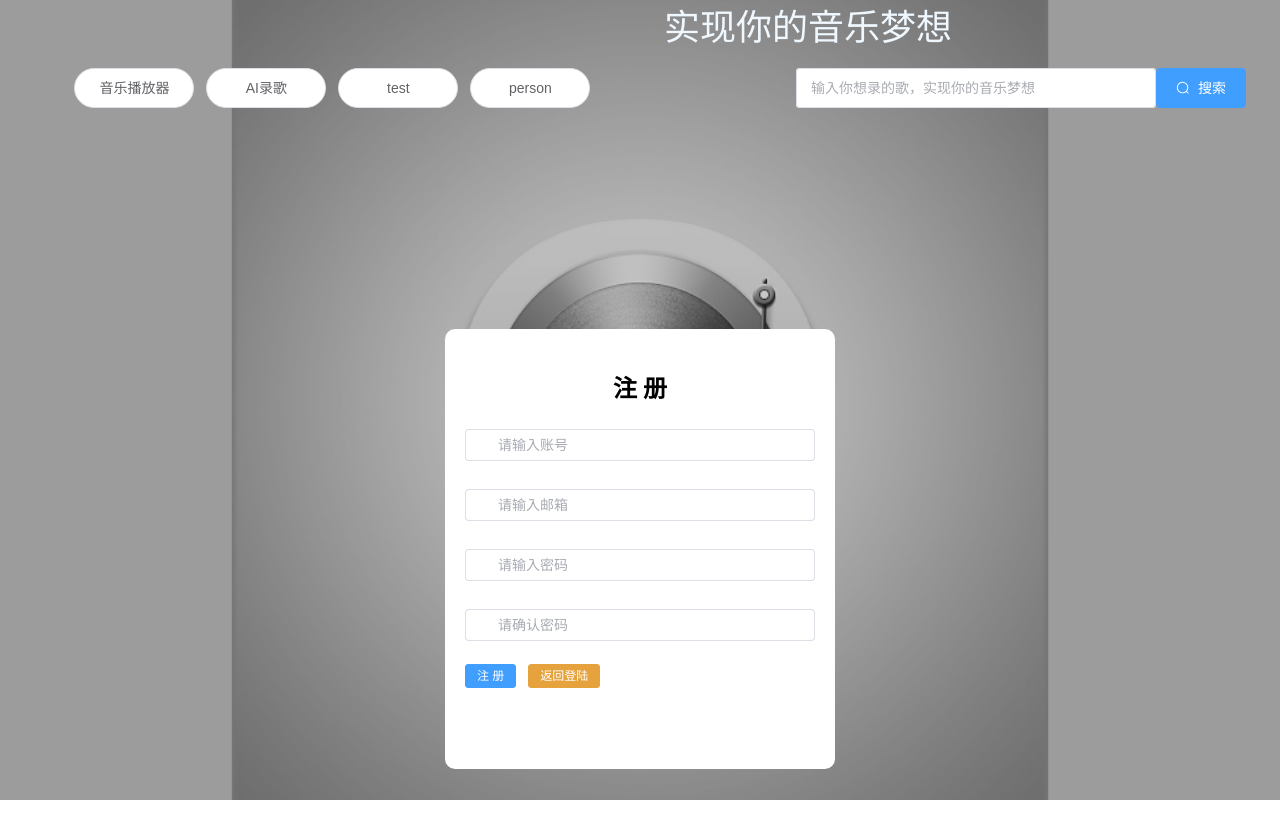
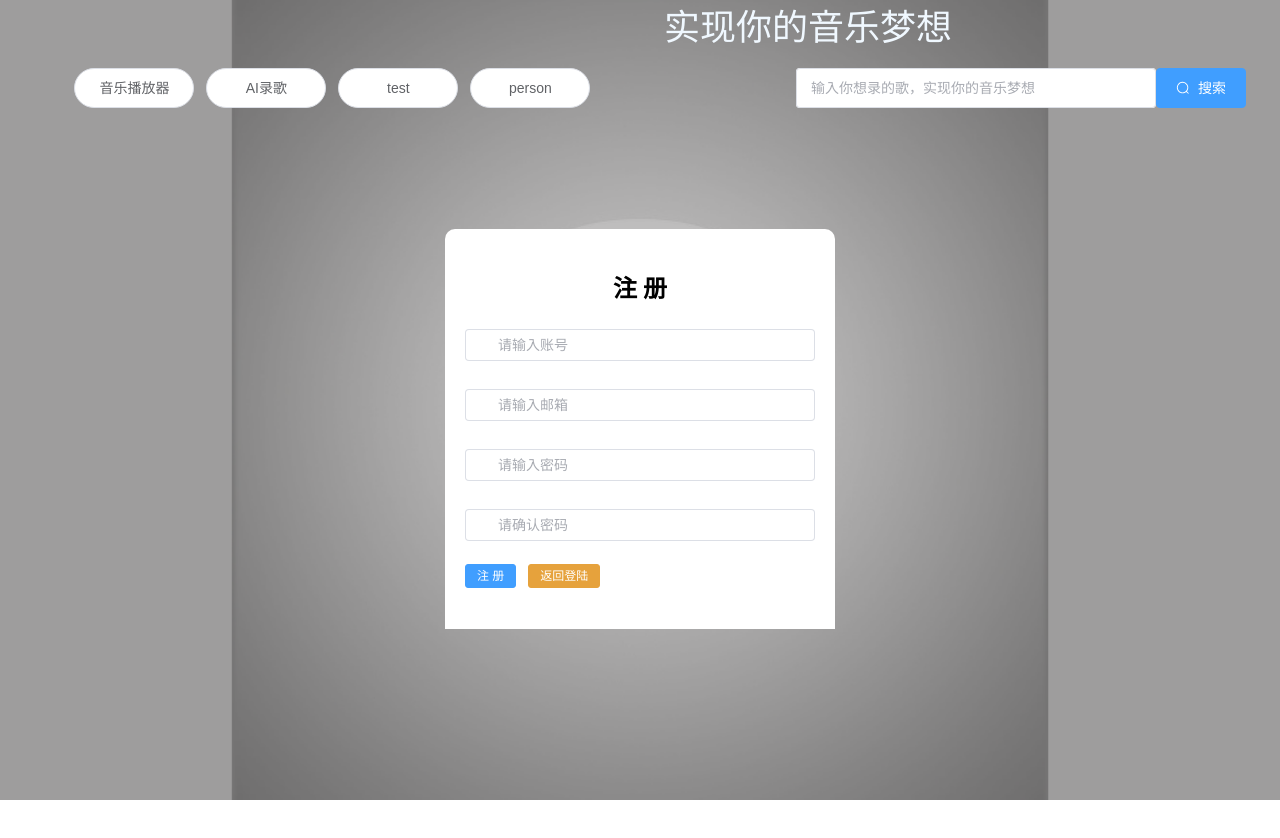
Before and after one commit to jull6123/mr.z_music, a Vue app in the folder vuemusic/: page /register in a window 1280 px wide. Shown: the top 838 px of the page. After the commit the page ends 800 px from the top, so only its background shows below. Built offline with nearby package versions, Linux system fonts and the light colour scheme.

Commit message:
注册端修改

```diff
--- a/vuemusic/src/views/personView.vue
+++ b/vuemusic/src/views/personView.vue
@@ -1,5 +1,5 @@
 <template>
-  <el-card style="width: 500px;">
+  <el-card style="width: 500px;margin-left: 550px;margin-top: 175px;">
     <img v-if="form.avatar && !showPasswordFormItem" :src="form.avatarUrl" alt="Avatar" style="max-width: 200px;">
     <input type="file" v-if="!showPasswordFormItem" @change="handleFileChange">
 
--- a/vuemusic/src/views/registerView.vue
+++ b/vuemusic/src/views/registerView.vue
@@ -1,6 +1,6 @@
 <template>
   <div class="wrapper">
-    <div style="margin: 200px auto; background-color: #fff; width: 350px; height: 400px; padding: 20px; border-radius: 10px">
+    <div style="margin: 100px auto; background-color: #fff; width: 350px; height: 400px; padding: 20px; border-radius: 10px">
       <div style="margin: 20px 0; text-align: center; font-size: 24px"><b>注 册</b></div>
       <el-form :model="user" :rules="rules" ref="userForm">
         <el-form-item prop="username">
@@ -86,7 +86,7 @@ export default {
 
 <style>
 .wrapper {
-  height: 100vh;
+  height: 500px;
   overflow: hidden;
 }
 </style>
```
